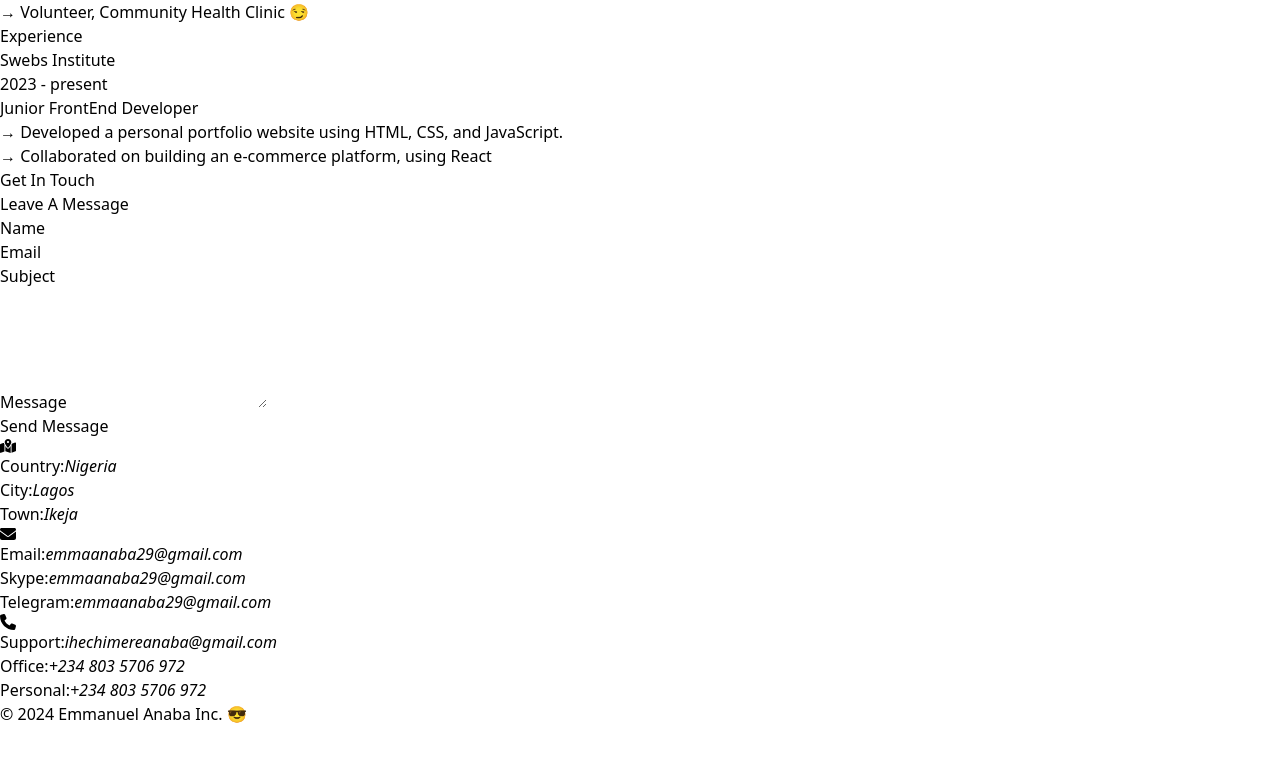
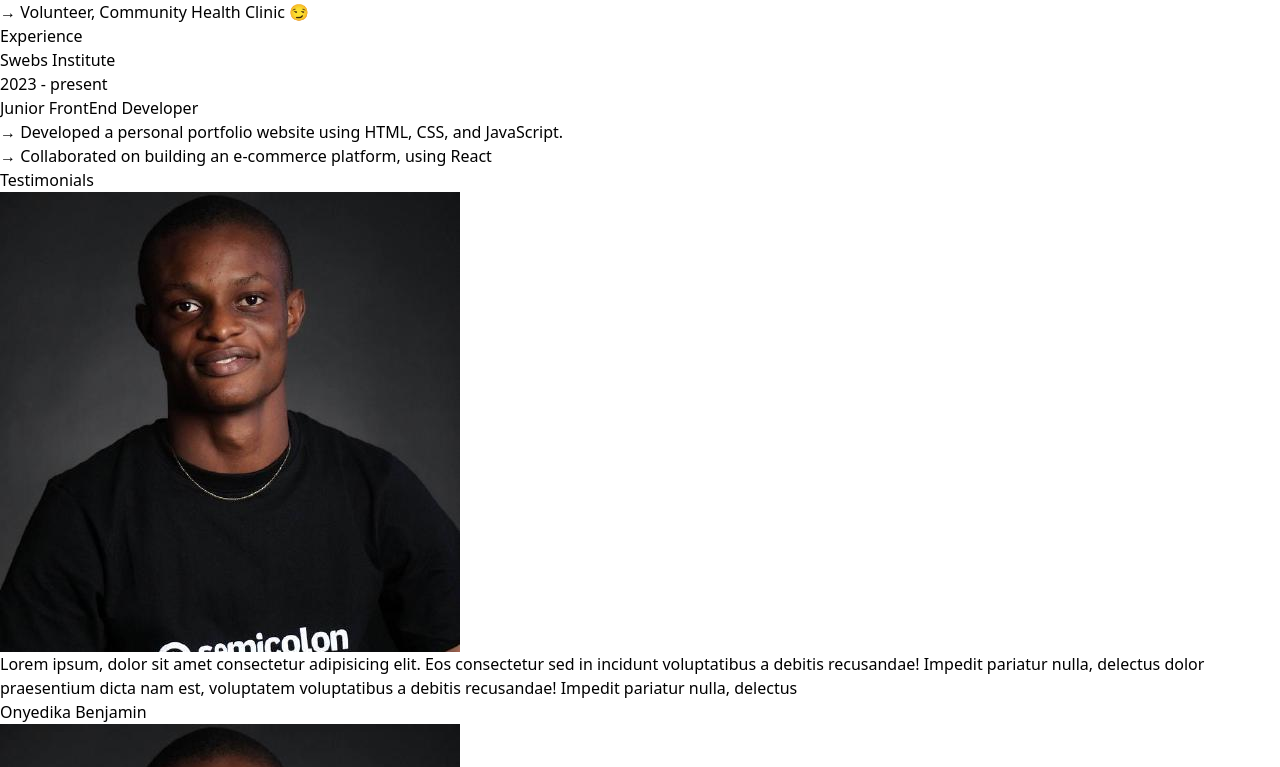
Before and after one commit to Emmanuel-Anaba/Portfolio, a React (Vite) app: page / in a window 1280 px wide. Shown: the part 2008-2775 px from the top of the page. Before the commit the page ends 2734 px from the top, so only its background shows below. Built offline with nearby package versions, Linux system fonts and the light colour scheme.

Commit message:
Worked on testimonials section

```diff
--- a/src/App.jsx
+++ b/src/App.jsx
@@ -12,6 +12,7 @@ import {
   FaPhone,
 } from "react-icons/fa6";
 import { FaMobileAlt, FaPaintBrush } from "react-icons/fa";
+import img from "./assets/img/ben.jpeg";
 
 const App = () => {
   const services = {
@@ -76,6 +77,27 @@ const App = () => {
       ],
     },
   ];
+
+  const testimonials = {
+    hp: "Testimonials",
+    cards: [
+      {
+        img: img,
+        text: "Lorem ipsum, dolor sit amet consectetur adipisicing elit. Eos consectetur sed in incidunt voluptatibus a debitis recusandae! Impedit pariatur nulla, delectus dolor praesentium dicta nam est, voluptatem voluptatibus a debitis recusandae! Impedit pariatur nulla, delectus",
+        name: "Onyedika Benjamin",
+      },
+      {
+        img: img,
+        text: "Lorem ipsum, dolor sit amet consectetur adipisicing elit. Eos consectetur sed in incidunt voluptatibus a debitis recusandae! Impedit pariatur nulla, delectus dolor praesentium dicta nam est, voluptatem voluptatibus a debitis recusandae! Impedit pariatur nulla, delectus",
+        name: "Onyedika Benjamin",
+      },
+      {
+        img: img,
+        text: "Lorem ipsum, dolor sit amet consectetur adipisicing elit. Eos consectetur sed in incidunt voluptatibus a debitis recusandae! Impedit pariatur nulla, delectus dolor praesentium dicta nam est, voluptatem voluptatibus a debitis recusandae! Impedit pariatur nulla, delectus",
+        name: "Onyedika Benjamin",
+      },
+    ],
+  };
 
   const contact = {
     hp: "Get In Touch",
@@ -157,6 +179,22 @@ const App = () => {
             </Card>
           </Section>
         ))}
+        <Section>
+          <div className="section-heading">
+            <p className="section-heading-primary">{testimonials.hp}</p>
+          </div>
+          <div className="grid md:grid-cols-3 gap-1">
+            {testimonials.cards.map(({ img, text, name }, i) => (
+              <Card key={i} className="p-4 cursor-default">
+                <div className="circle">
+                  <img src={img} alt={name} />
+                </div>
+                <p>{text}</p>
+                <p className="text-right font-medium">{name}</p>
+              </Card>
+            ))}
+          </div>
+        </Section>
         <Section id="contact">
           <div className="section-heading">
             <p className="section-heading-primary">{contact.hp}</p>
--- a/src/index.css
+++ b/src/index.css
@@ -51,4 +51,8 @@
   .meImg::before {
     @apply content-[""] absolute w-4 h-4 rounded-full right-1 bottom-1 bg-[#18d26e] border-2;
   }
+  .circle {
+    @apply rounded-full w-24 h-24 overflow-hidden float-left mr-4;
+    shape-outside: circle(50%);
+  }
 }
```
Also changed, not shown: src/sections/Testimonials.jsx (added, +38 -0 lines), src/assets/img/ben.jpeg (added).
